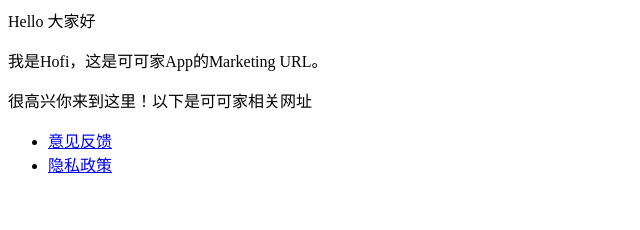
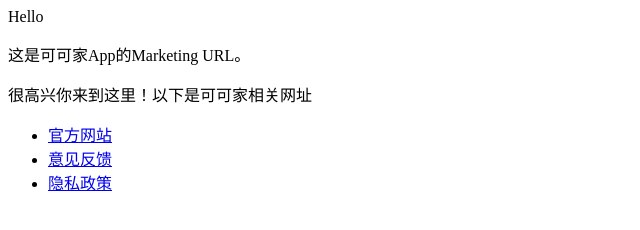
Before and after one commit to YoHoFee/yohofee.github.io, a plain HTML site: page index.html in a window 1280 px wide. Shown: the whole page, without its empty margins (0-640 px from the left). Drawn offline with Linux system fonts and the light colour scheme.

Commit message:
Update index.html

```diff
--- a/index.html
+++ b/index.html
@@ -1,8 +1,9 @@
-<p>Hello 大家好</p>
-<p>我是Hofi，这是可可家App的Marketing URL。 </p>
+<p>Hello</p>
+<p>这是可可家App的Marketing URL。 </p>
 <p>很高兴你来到这里！以下是可可家相关网址</p>
 
 <ul>
+  <li> <a href="https://cocohomegame.wordpress.com">官方网站</a> </li>
   <li> <a href="https://support.qq.com/products/399908?">意见反馈</a> </li>
   <li> <a href="https://privacy.1ts.fun/product/gAeBXwaBuThmIs4z">隐私政策</a> </li>
 </ul>
```
